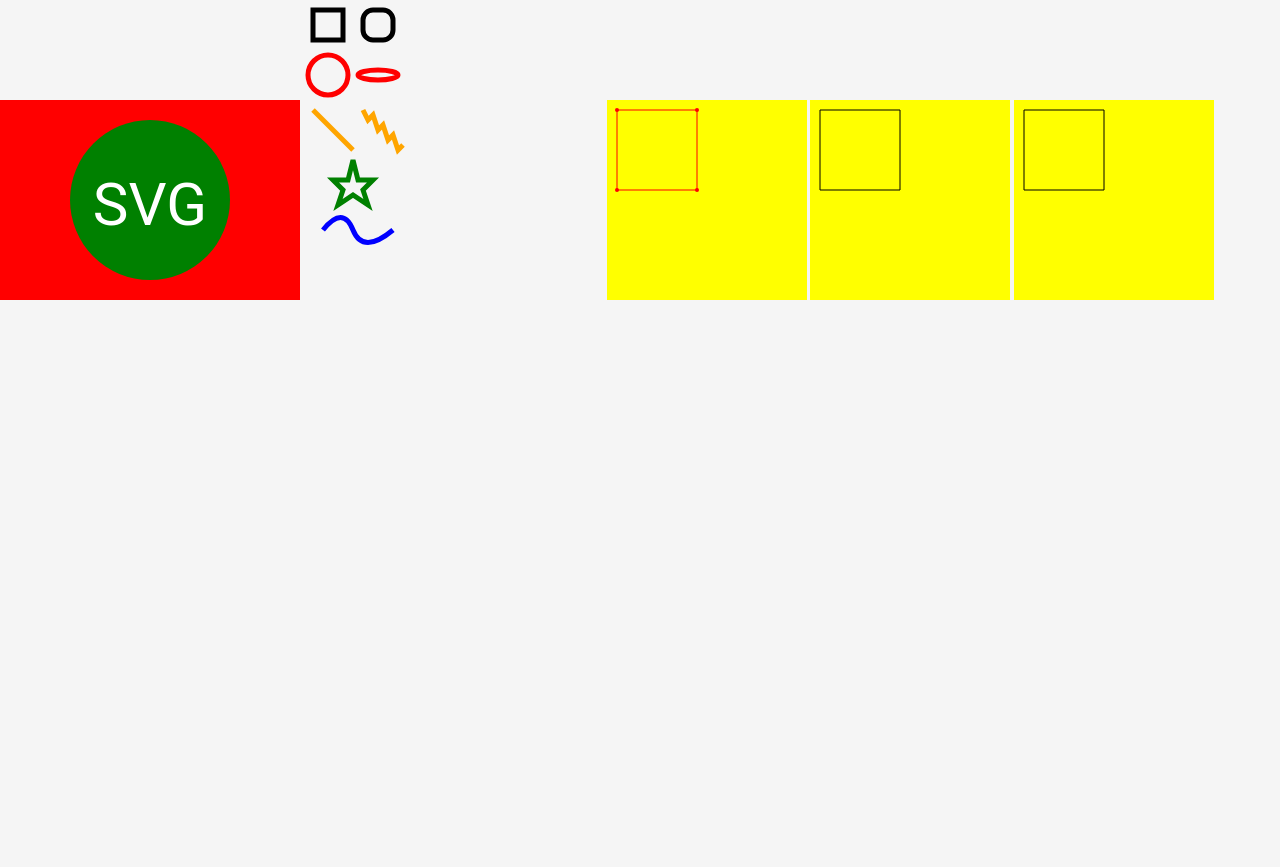
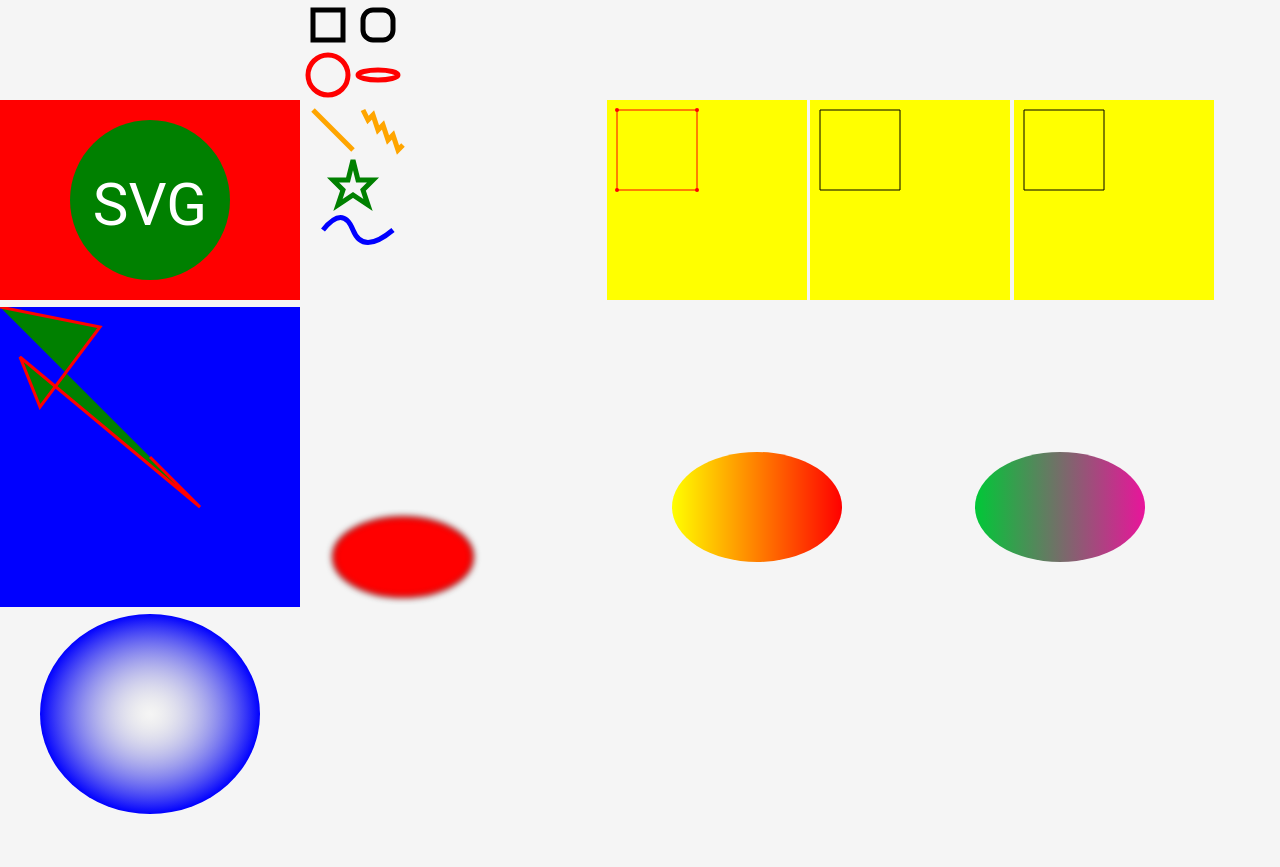
Before and after one commit to pengliangren/svg, a website: page html/index.html in a window 1280 px wide. Before the commit the page ends 800 px from the top, so only its background shows below. Drawn offline with Linux system fonts and the light colour scheme.

Commit message:
增加内容

```diff
--- a/html/index.html
+++ b/html/index.html
@@ -56,5 +56,51 @@
       <path d="M10 10 h 80 v 80 h -80 Z" fill="transparent" stroke="black"/>
   </svg>
     <!--上述路径是：画笔移动到(10,10)点，由此开始，向右移动80像素构成一条水平线，然后向下移动80像素，然后向左移动80像素，然后再回到起点。-->
+
+    <svg width="300" height="300" version="1.1" xmlns="http://www.w3.org/2000/svg" style="background: blue">
+        <polyline points="0,0 100,20 40,100 20,50 200,200 150,150" fill="green" stroke="red" stroke-width="3"></polyline>
+    </svg>
+
+    <!--SVG 滤镜简介-->
+  <svg width="300" height="100" version="1.1" xmlns="http://www.w3.org/2000/svg">
+      <defs>
+          <filter id="Gaussian_Blur">
+              <feGaussianBlur in="SourceGraphic" stdDeviation="3" />
+          </filter>
+      </defs>
+      <ellipse cx="100" cy="50" rx="70" ry="40" style="fill:#ff0000;stroke:#000000;stroke-width:2;filter:url(#Gaussian_Blur)"/>
+  </svg>
+
+    <!--SVG 渐变-->
+      <svg width="300" height="200" version="1.1" xmlns="http://www.w3.org/2000/svg">
+          <defs>
+              <linearGradient id="orange-red" x1="0%" y1="0%" x2="100%" y2="0%">
+                  <stop offset="0%" style="stop-color:rgb(255,255,0);stop-opacity:1"/>
+                  <stop offset="100%" style="stop-color:rgb(255,0,0);stop-opacity:1"/>
+              </linearGradient>
+          </defs>
+          <ellipse cx="150" cy="100" rx="85" ry="55" style="fill:url(#orange-red)"/>
+      </svg>
+
+    <svg width="300" height="200" version="1.1" xmlns="http://www.w3.org/2000/svg">
+        <defs>
+            <linearGradient id="blue" x1="0%" y1="0%" x2="100%" y2="0%">
+                <stop offset="0%" style="stop-color: rgba(0,200,55,1)"></stop>
+                <stop offset="100%" style="stop-color: rgba(233,20,155,1)"></stop>
+            </linearGradient>
+        </defs>
+        <ellipse cx="150" cy="100" rx="85" ry="55" style="fill:url(#blue)"></ellipse>
+    </svg>
+
+      <svg width="300" height="250" version="1.1" xmlns="http://www.w3.org/2000/svg">
+          <defs>
+              <radialGradient id="grey_blue" cx="50%" cy="50%" r="50%" fx="50%" fy="50%">
+                  <stop offset="0%" style="stop-color:rgb(200,200,200);stop-opacity:0"/>
+                  <stop offset="100%" style="stop-color:rgb(0,0,255);stop-opacity:1"/>
+              </radialGradient>
+          </defs>
+          <ellipse cx="150" cy="100" rx="110" ry="100" style="fill:url(#grey_blue)"/>
+      </svg>
+
 </body>
 </html>
```
